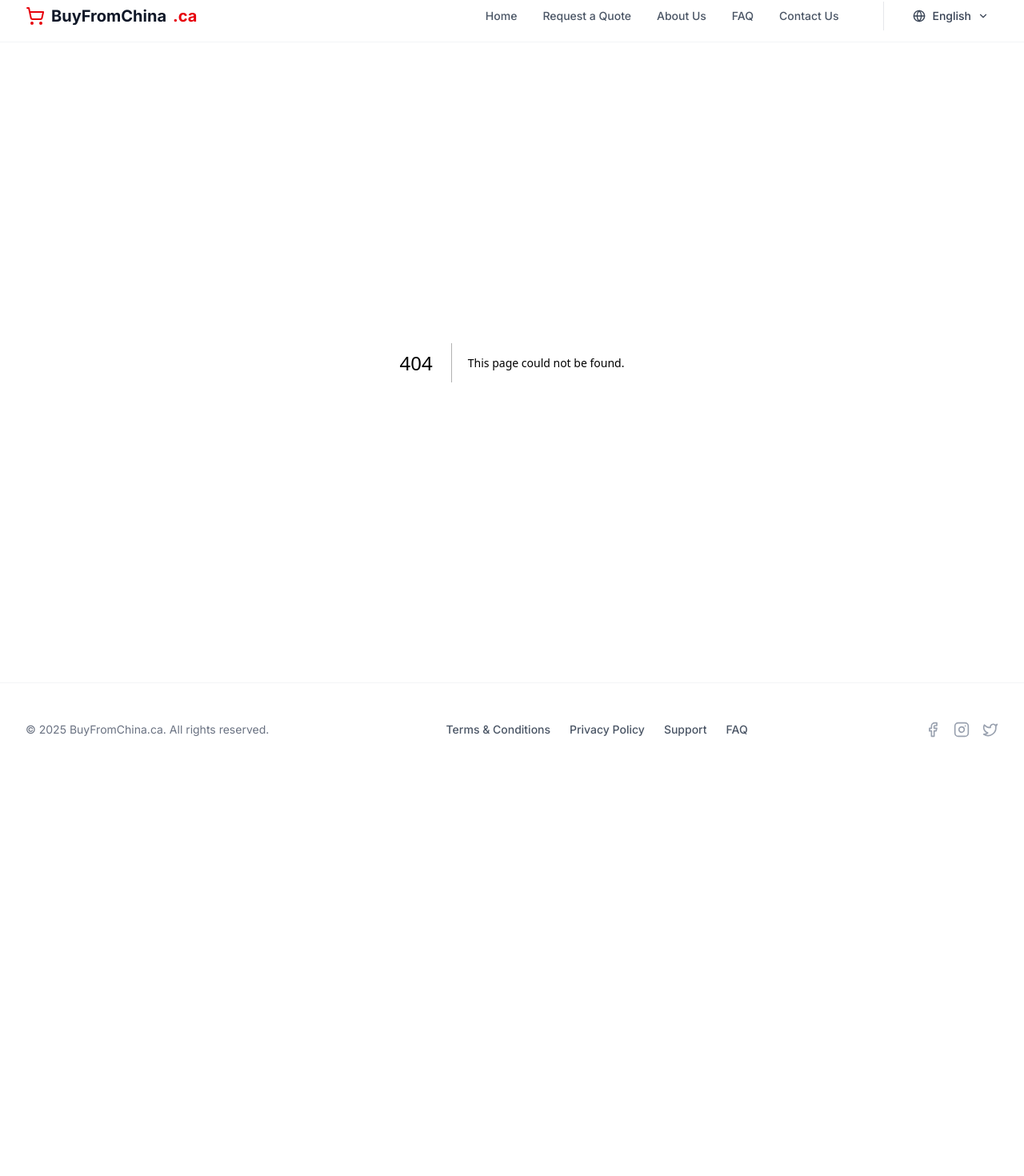
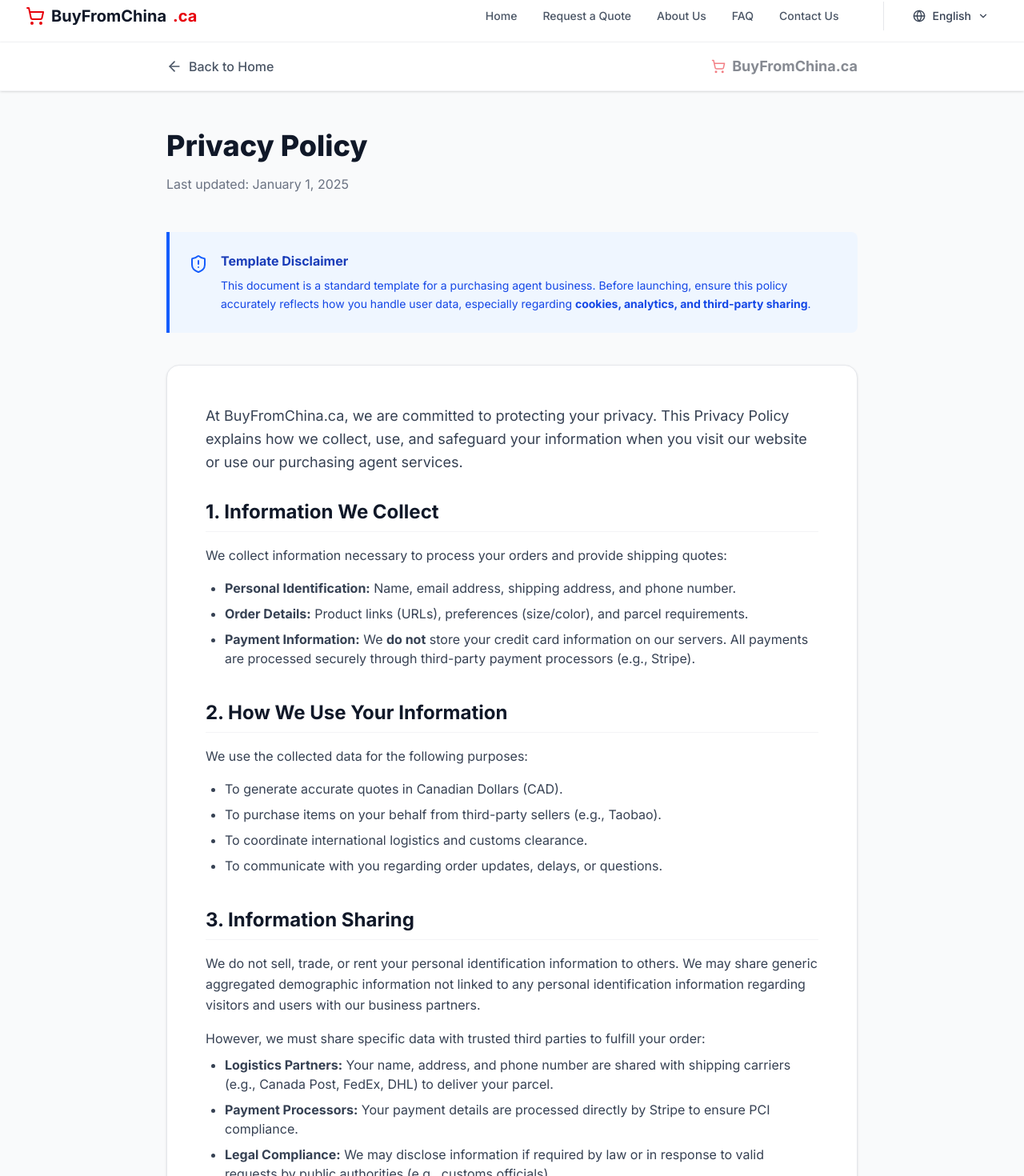
Before and after one commit to stest-commits/my-buy-from-china, a Next.js app: page /legal/privacy in a window 1280 px wide. Before the commit this address had no page. Shown: the part 12-1482 px from the top of the page at 80% size. Before the commit the page ends 982 px from the top, so only its background shows below. Built offline with nearby package versions, Linux system fonts and the light colour scheme.

Commit message:
add privacy

```diff
--- /dev/null
+++ b/app/legal/privacy/page.tsx
@@ -0,0 +1,146 @@
+import React from 'react';
+import Link from 'next/link';
+import { ArrowLeft, ShoppingCart, ShieldAlert, Lock } from 'lucide-react';
+
+export const metadata = {
+  title: 'Privacy Policy - BuyFromChina.ca',
+  description: 'How we collect, use, and protect your personal information.',
+};
+
+const PrivacyPage = () => {
+  return (
+    <div className="min-h-screen bg-gray-50 font-sans">
+      {/* Simple Header with Back Button */}
+      <header className="bg-white shadow-sm sticky top-0 z-50 border-b border-gray-100">
+        <div className="max-w-4xl mx-auto px-4 py-4 flex justify-between items-center">
+           <Link href="/" className="flex items-center gap-2 text-gray-600 hover:text-red-600 transition-colors">
+             <ArrowLeft size={20} />
+             <span className="font-medium">Back to Home</span>
+           </Link>
+          <div className="flex items-center gap-2 font-bold text-lg text-gray-900 opacity-50">
+            <span className="text-red-600"><ShoppingCart size={18} /></span>
+            BuyFromChina.ca
+          </div>
+        </div>
+      </header>
+
+      {/* Main Content Container */}
+      <main className="max-w-4xl mx-auto px-4 py-12">
+
+        {/* Page Title Header */}
+        <div className="mb-12">
+          <h1 className="text-4xl font-extrabold text-gray-900 mb-4">Privacy Policy</h1>
+          <p className="text-gray-500">Last updated: January 1, 2025</p>
+        </div>
+
+        {/* Important Disclaimer Box */}
+        <div className="bg-blue-50 border-l-4 border-blue-600 p-6 mb-10 rounded-r-lg flex items-start gap-4">
+          <ShieldAlert className="text-blue-600 shrink-0 mt-1" size={24} />
+          <div>
+            <h3 className="text-blue-800 font-bold mb-2">Template Disclaimer</h3>
+            <p className="text-blue-700 text-sm leading-relaxed">
+              This document is a standard template for a purchasing agent business. Before launching, ensure this policy accurately reflects how you handle user data, especially regarding <strong>cookies, analytics, and third-party sharing</strong>.
+            </p>
+          </div>
+        </div>
+
+        {/* Privacy Text Content */}
+        <div className="bg-white rounded-2xl shadow-sm border border-gray-200 p-8 md:p-12 prose prose-red max-w-none">
+
+          <p className="text-gray-700 leading-relaxed text-lg mb-8">
+            At BuyFromChina.ca, we are committed to protecting your privacy. This Privacy Policy explains how we collect, use, and safeguard your information when you visit our website or use our purchasing agent services.
+          </p>
+
+          {/* Section 1 */}
+          <section className="mb-10">
+            <h2 className="text-2xl font-bold text-gray-900 mb-4 pb-2 border-b border-gray-100 flex items-center gap-2">
+              1. Information We Collect
+            </h2>
+            <p className="text-gray-700 leading-relaxed mb-4">
+              We collect information necessary to process your orders and provide shipping quotes:
+            </p>
+            <ul className="list-disc pl-6 space-y-2 text-gray-700">
+              <li><strong>Personal Identification:</strong> Name, email address, shipping address, and phone number.</li>
+              <li><strong>Order Details:</strong> Product links (URLs), preferences (size/color), and parcel requirements.</li>
+              <li><strong>Payment Information:</strong> We <strong>do not</strong> store your credit card information on our servers. All payments are processed securely through third-party payment processors (e.g., Stripe).</li>
+            </ul>
+          </section>
+
+          {/* Section 2 */}
+          <section className="mb-10">
+            <h2 className="text-2xl font-bold text-gray-900 mb-4 pb-2 border-b border-gray-100 flex items-center gap-2">
+              2. How We Use Your Information
+            </h2>
+            <p className="text-gray-700 leading-relaxed mb-4">
+              We use the collected data for the following purposes:
+            </p>
+            <ul className="list-disc pl-6 space-y-2 text-gray-700">
+              <li>To generate accurate quotes in Canadian Dollars (CAD).</li>
+              <li>To purchase items on your behalf from third-party sellers (e.g., Taobao).</li>
+              <li>To coordinate international logistics and customs clearance.</li>
+              <li>To communicate with you regarding order updates, delays, or questions.</li>
+            </ul>
+          </section>
+
+           {/* Section 3 */}
+           <section className="mb-10">
+            <h2 className="text-2xl font-bold text-gray-900 mb-4 pb-2 border-b border-gray-100 flex items-center gap-2">
+              3. Information Sharing
+            </h2>
+            <p className="text-gray-700 leading-relaxed mb-4">
+              We do not sell, trade, or rent your personal identification information to others. We may share generic aggregated demographic information not linked to any personal identification information regarding visitors and users with our business partners.
+            </p>
+            <p className="text-gray-700 leading-relaxed mb-2">
+              However, we must share specific data with trusted third parties to fulfill your order:
+            </p>
+            <ul className="list-disc pl-6 space-y-2 text-gray-700">
+              <li><strong>Logistics Partners:</strong> Your name, address, and phone number are shared with shipping carriers (e.g., Canada Post, FedEx, DHL) to deliver your parcel.</li>
+              <li><strong>Payment Processors:</strong> Your payment details are processed directly by Stripe to ensure PCI compliance.</li>
+              <li><strong>Legal Compliance:</strong> We may disclose information if required by law or in response to valid requests by public authorities (e.g., customs officials).</li>
+            </ul>
+          </section>
+
+          {/* Section 4 */}
+          <section className="mb-10">
+            <h2 className="text-2xl font-bold text-gray-900 mb-4 pb-2 border-b border-gray-100 flex items-center gap-2">
+              <Lock size={24} className="text-red-600"/> 4. Data Security
+            </h2>
+            <p className="text-gray-700 leading-relaxed">
+              We adopt appropriate data collection, storage, and processing practices and security measures to protect against unauthorized access, alteration, disclosure, or destruction of your personal information. Our website uses SSL (Secure Socket Layer) encryption to ensure secure data transmission.
+            </p>
+          </section>
+
+          {/* Section 5 */}
+          <section className="mb-10">
+            <h2 className="text-2xl font-bold text-gray-900 mb-4 pb-2 border-b border-gray-100 flex items-center gap-2">
+              5. Third-Party Websites
+            </h2>
+            <p className="text-gray-700 leading-relaxed">
+              Users may find content on our Site that links to the sites and services of our partners, suppliers, advertisers, sponsors, licensors, and other third parties (e.g., Taobao product links). We do not control the content or links that appear on these sites and are not responsible for the practices employed by websites linked to or from our Site.
+            </p>
+          </section>
+
+           {/* Section 6 */}
+           <section className="mb-10">
+            <h2 className="text-2xl font-bold text-gray-900 mb-4 pb-2 border-b border-gray-100 flex items-center gap-2">
+              6. Contact Us
+            </h2>
+            <p className="text-gray-700 leading-relaxed">
+              If you have any questions about this Privacy Policy, the practices of this site, or your dealings with this site, please contact us at:
+              <br /><br />
+              <a href="mailto:support@buyfromchina.ca" className="text-red-600 font-bold hover:underline">support@buyfromchina.ca</a>
+            </p>
+          </section>
+
+        </div>
+      </main>
+
+      {/* Simple Footer */}
+      <footer className="py-8 text-center text-gray-500 text-sm border-t border-gray-100">
+        © {new Date().getFullYear()} BuyFromChina.ca. All rights reserved.
+      </footer>
+    </div>
+  );
+};
+
+export default PrivacyPage;
```
